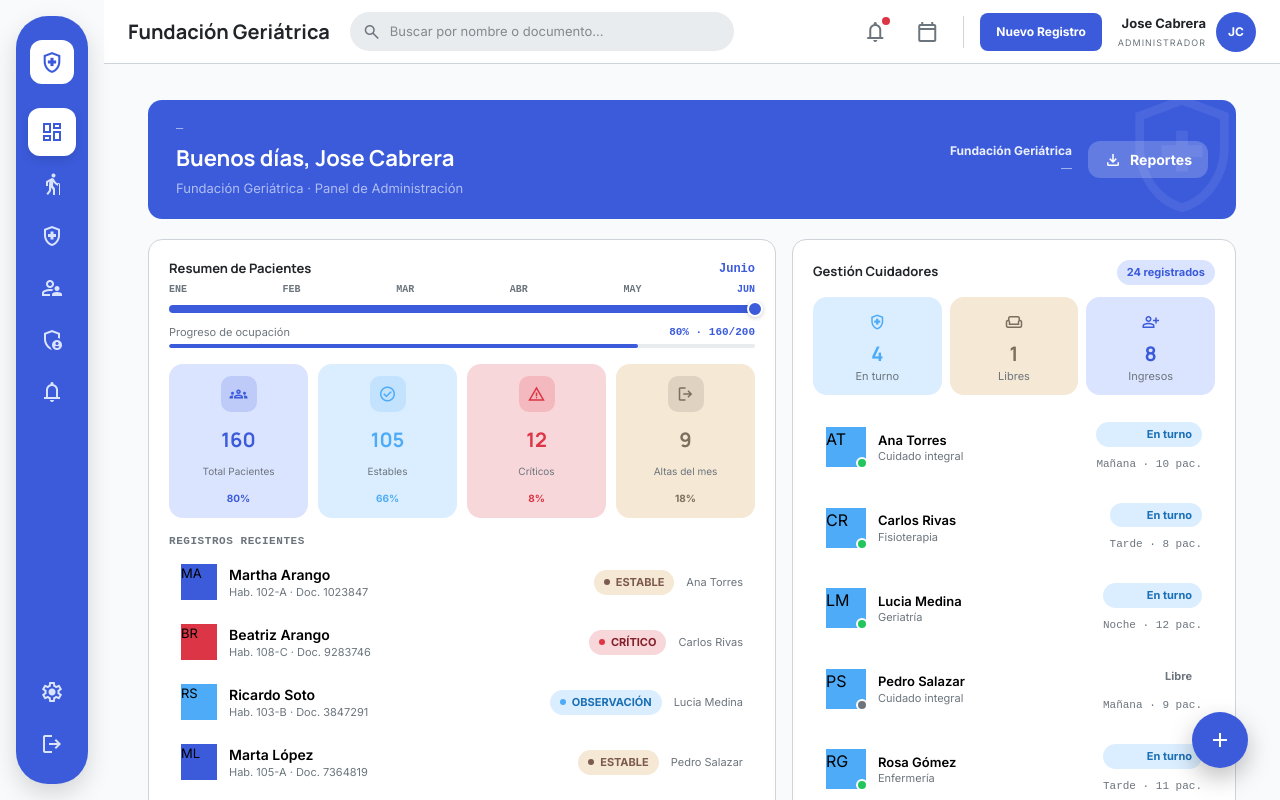
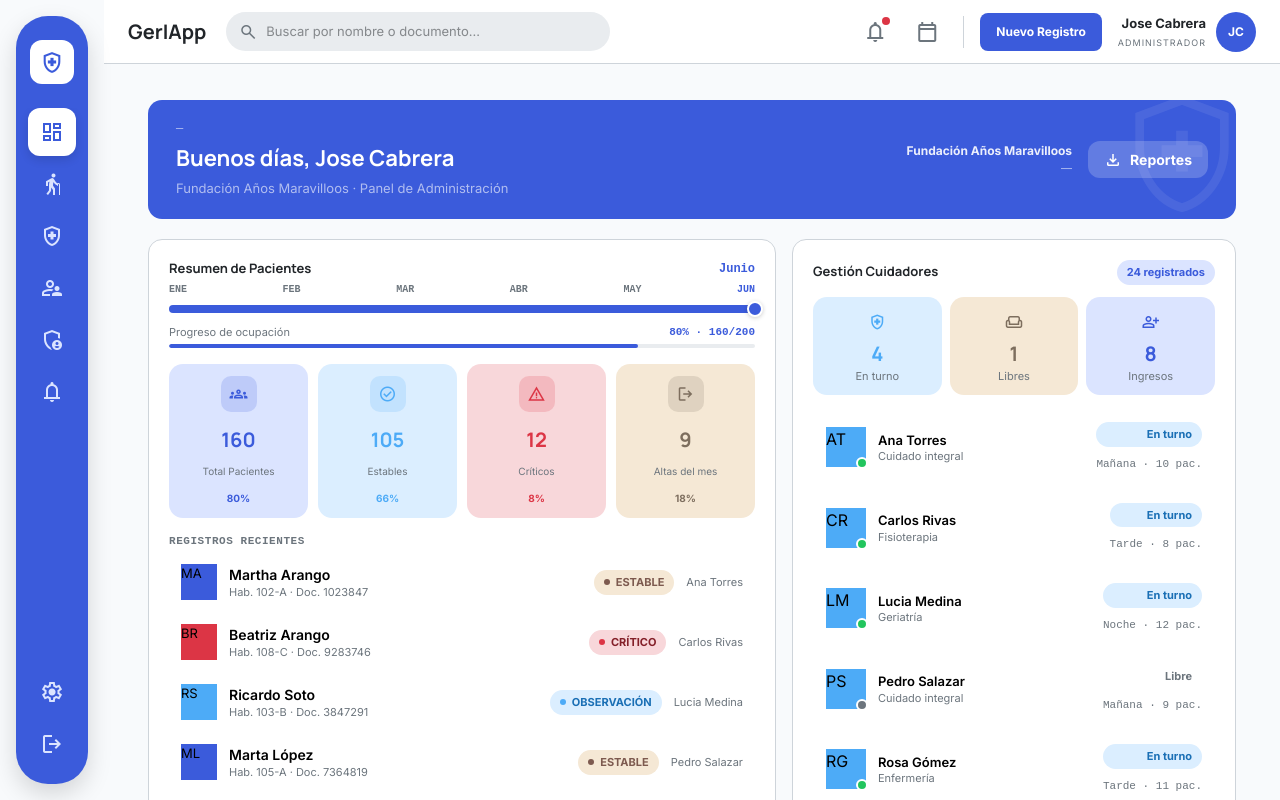
Before and after one commit to cabreracoder/GerIApp_web, an Angular app: page /dashboard in a window 1280 px wide. Built offline with nearby package versions, Linux system fonts and the light colour scheme.

Commit message:
Modifique informacion del contenido estatico

```diff
--- a/src/app/dashboard/dashboard.html
+++ b/src/app/dashboard/dashboard.html
@@ -14,14 +14,14 @@
       </h2>
 
       <span>
-        Fundación Geriátrica · Panel de Administración
+        Fundación Años Maravilloos · Panel de Administración
       </span>
     </div>
 
     <div class="greeting-right">
 
       <div class="greeting-date">
-        <p>Fundación Geriátrica</p>
+        <p>Fundación Años Maravilloos</p>
         <p id="greet-date2">—</p>
       </div>
 
--- a/src/app/layout/layout.html
+++ b/src/app/layout/layout.html
@@ -95,7 +95,7 @@
       <div class="header-left">
 
         <h1>
-          Fundación Geriátrica
+          GerIApp
         </h1>
 
         <!-- BUSCADOR -->
@@ -199,25 +199,4 @@
 
   </div>
 
-
-  <!-- =====================================================
-       BOTÓN FLOTANTE
-       ===================================================== -->
-  <button
-    type="button"
-    class="floating-button"
-    title="Nuevo paciente"
-    routerLink="/pacientes"
-  >
-
-    <span class="material-symbols-outlined">
-      add
-    </span>
-
-    <span class="floating-tooltip">
-      Nuevo paciente
-    </span>
-
-  </button>
-
 </div>
```
